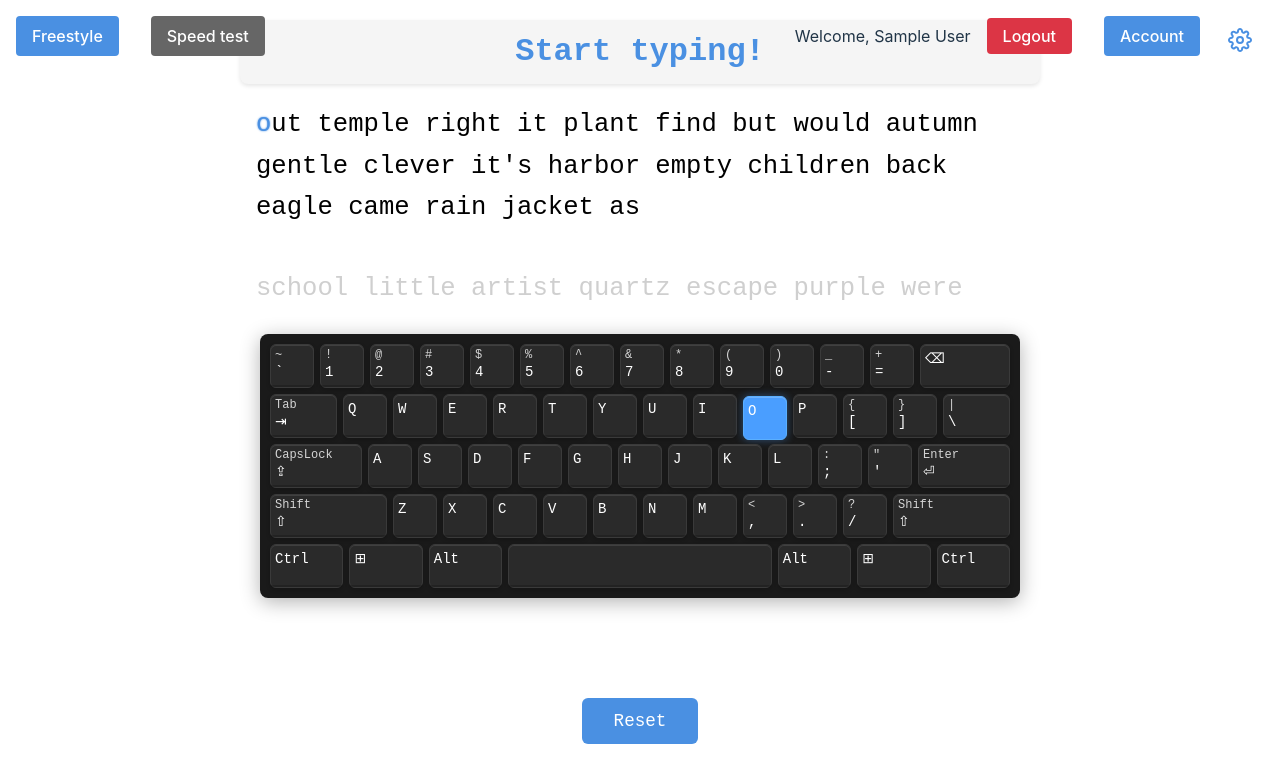
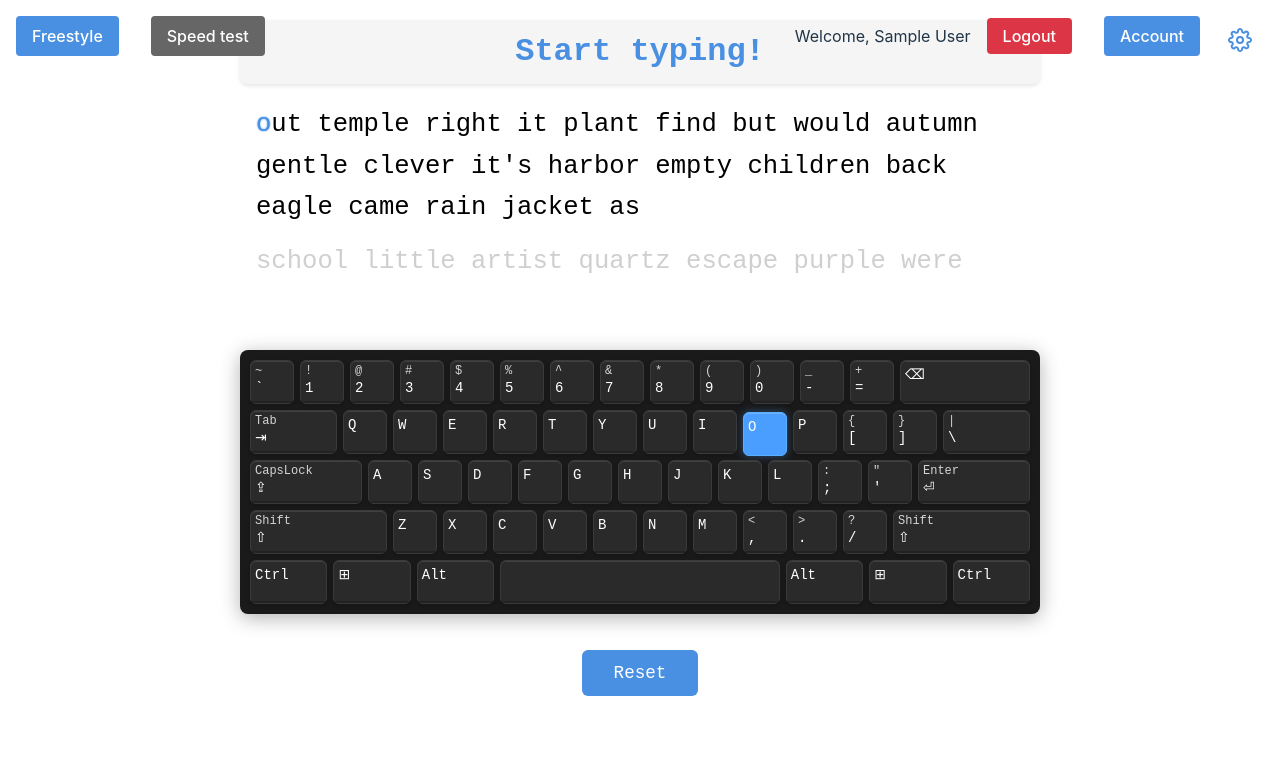
Before and after one commit to nstoichev/typing-game, a React (Vite) app: page /practice in a window 1280 px wide. Shown: the top 782 px of the page. Built offline with nearby package versions, Linux system fonts and the light colour scheme; no server answers; sample sign-in values are in the browser's storage.

Commit message:
feat: Adjust text display and action buttons position.

```diff
--- a/src/components/ActionButtons.module.css
+++ b/src/components/ActionButtons.module.css
@@ -2,7 +2,10 @@
   display: flex;
   gap: 1rem;
   justify-content: center;
-  margin: 100px 0 2rem 0;
+  position: absolute;
+  top: 650px;
+  left: 0;
+  width: 100%;
 }
 
 .button {
--- a/src/components/TextDisplay.module.css
+++ b/src/components/TextDisplay.module.css
@@ -1,8 +1,7 @@
 .text-display {
-  padding: 1rem;
+  padding: 0 1rem 1rem 1rem;
   border-radius: 8px;
-  margin-bottom: 0.5rem;
-  height: 160px;
+  /* height: 160px; */
   line-height: 1;
   font-size: 1.6rem;
   white-space: pre-wrap;
@@ -15,7 +14,6 @@
 .text-display span {
   position: relative;
   display: inline-block;
-  margin-bottom: 1rem;
 }
 
 .text-preview {
@@ -27,13 +25,13 @@
   color: #bbb;
   opacity: 0.7;
   width: 100%;
-  height: 50px;
+  height: 40px;
   overflow: hidden;
   box-sizing: border-box;
 }
 
 .text-preview .word {
-  margin-bottom: 1rem;
+  margin: 0;
 }
 
 .text-display:hover {
@@ -76,8 +74,5 @@
 .word {
   display: inline-block;
   position: relative;
+  margin-top: 1rem;
 }
-
-.word span {
-  margin-bottom: 0;
-}
--- a/src/components/VirtualKeyboard.module.css
+++ b/src/components/VirtualKeyboard.module.css
@@ -8,8 +8,12 @@
   margin-bottom: 20px;
   user-select: none;
   box-shadow: 0 4px 20px rgba(0, 0, 0, 0.3);
-  margin: 20px 20px 0 20px;
   position: relative;
+
+  position: absolute;
+  top: 350px;
+  left: 0;
+  width: 100%;
 }
 
 .keyboardRow {
```
